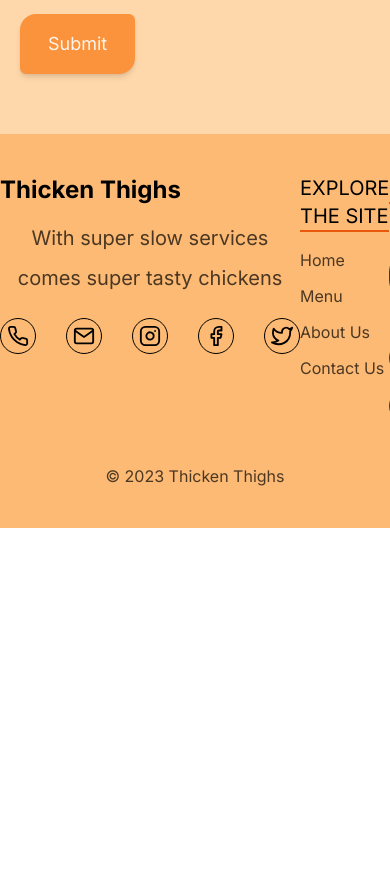
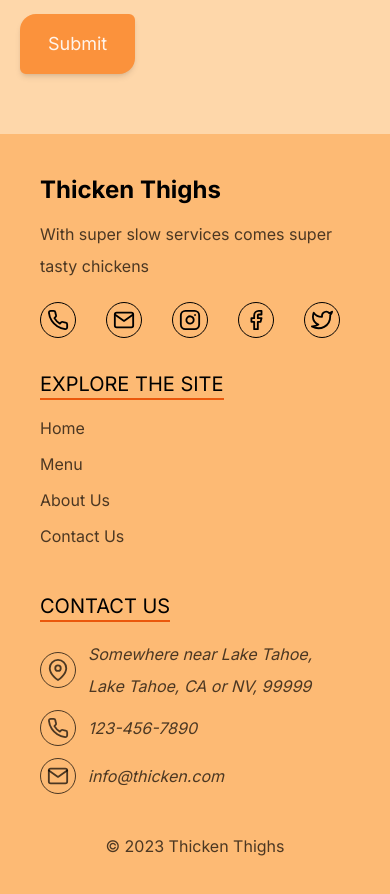
Before and after one commit to dtran813/thicken, a Next.js app: page / in a window 390 px wide. Shown: the part 6880-7774 px from the top of the page. Before the commit the page ends 7408 px from the top, so only its background shows below. Built offline with nearby package versions, Linux system fonts and the light colour scheme.

Commit message:
Add responsive for Footer

```diff
--- a/app/components/Footer.tsx
+++ b/app/components/Footer.tsx
@@ -6,23 +6,25 @@ import SocialLinks from './SocialLinks';
 
 const Footer = () => {
   return (
-    <footer className="bg-orange-300 pb-10 pt-10">
-      <div className="mx-auto max-w-7xl">
-        <div className="flex justify-between">
+    <footer className="bg-orange-300 pt-10">
+      <div className="mx-auto max-w-7xl pb-10">
+        <div className="mx-auto flex flex-col justify-around px-10 lg:flex-row lg:px-0">
           <div className="flex flex-col">
             <Link href="/" className="text-2xl font-bold">
               Thicken Thighs
             </Link>
-            <p className="mb-5 mt-3 text-center text-xl leading-loose text-black/70">
+            <p className="mb-5 mt-3 text-base leading-loose text-black/70 xl:text-xl">
               With super slow services comes super tasty chickens
             </p>
             <SocialLinks />
           </div>
 
-          <div className="flex flex-col">
-            <h5 className="text-xl uppercase">Explore the site</h5>
+          <div className="mt-8 flex flex-col lg:mt-0">
+            <h5 className="w-fit border-b-2 border-orange-600 text-xl uppercase">
+              Explore the site
+            </h5>
 
-            <nav className="flex justify-start border-t-2 border-orange-600 pt-4">
+            <nav className="flex justify-start pt-4">
               <ul className="flex w-full list-none flex-col justify-between">
                 {navLinks.map((link) => (
                   <li key={link.label} className="mb-3 inline-block">
@@ -38,12 +40,11 @@ const Footer = () => {
             </nav>
           </div>
 
-          <div className="flex flex-col">
-            <h5 className="text-xl uppercase">Contact Us</h5>
-            <address
-              className="border-t-2 border-orange-600 pt-2 text-black/70
-            "
-            >
+          <div className="mt-8 flex flex-col lg:mt-0">
+            <h5 className="w-fit border-b-2 border-orange-600 text-xl uppercase">
+              Contact Us
+            </h5>
+            <address className="pt-2 text-black/70">
               <div className="mt-3 flex items-center">
                 <Icon icon={FiMapPin} color="rgb(0 0 0 / 0.7)" />
                 <p className="ml-3">
```
